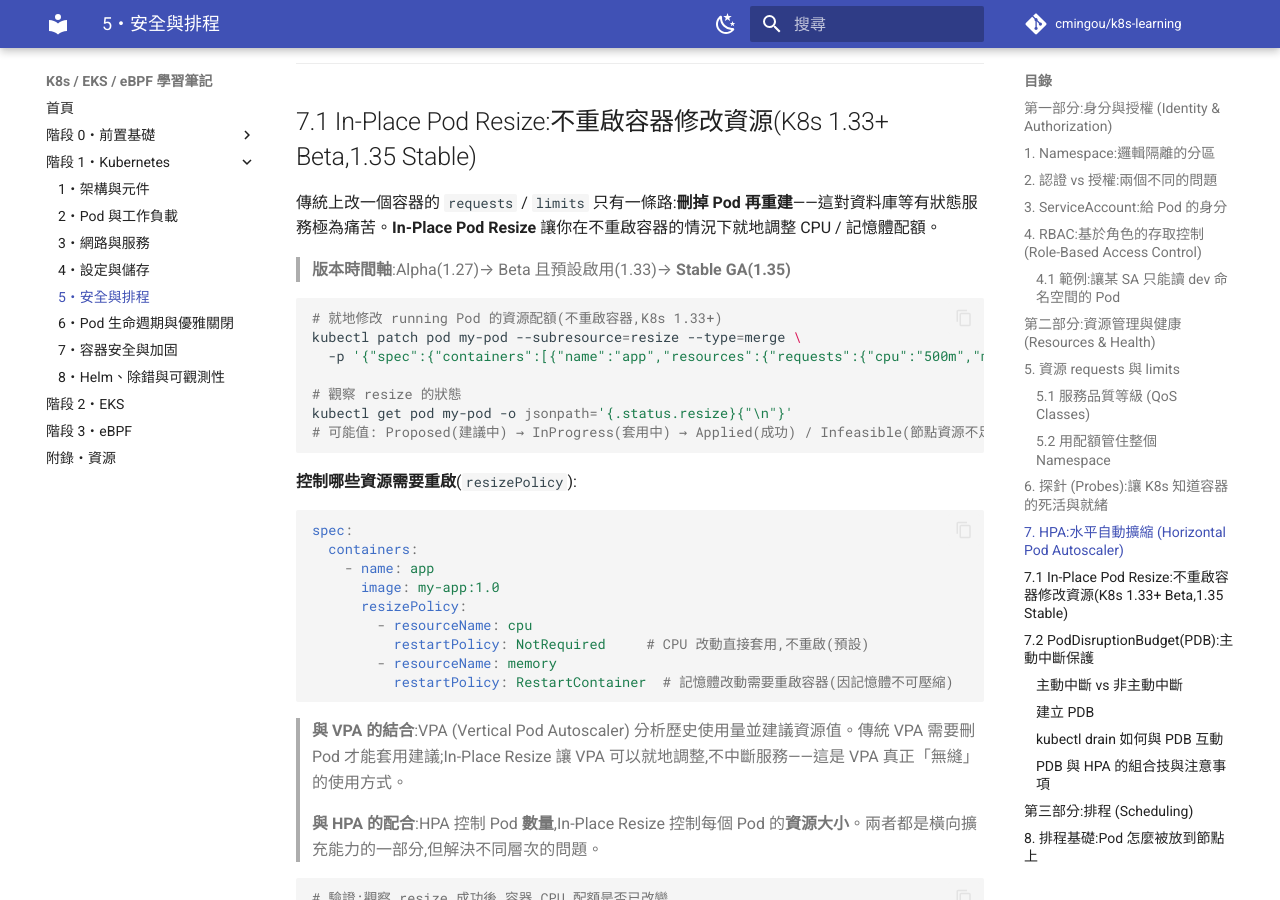
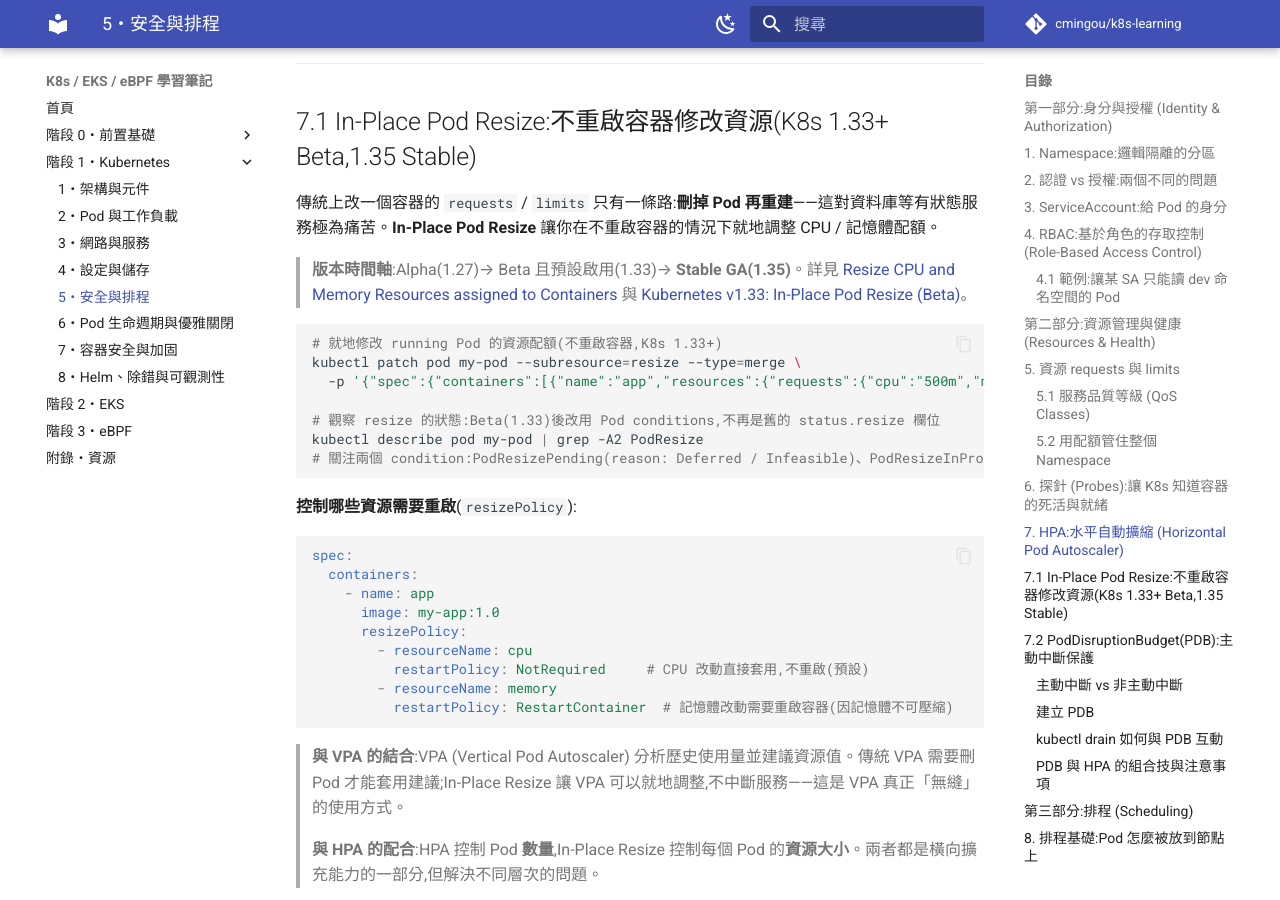
Before and after one commit to cmingou/k8s-learning, an MkDocs documentation site: the page built from docs/01-kubernetes/05-security-scheduling.md, in a window 1280 px wide and 900 px high, scrolled down 6697 px. Built offline with MkDocs 1.6.1 and Material for MkDocs 9.7.7, drawn with Linux system fonts in a browser that asks for light colours; comment, search, counter and statistics services are not loaded.

Commit message:
本輪查證修正:控制器 watch 對象、kube-proxy 模式時效性、EBS StorageClass、RBAC 錨點、Pod Resize API、EKS 降版能力、eBPF 指令上限
- 架構章節:修正「控制器直接 watch etcd」為「controller-manager/scheduler 只 watch API Server」,並與既有 mermaid 圖與 hub 原則一致(kubernetes.io/docs/concepts/overview/kubernetes-api/)
- 架構章節:kube-proxy 模式補充 IPVS 於 v1.35 起 deprecated、nftables 已於 v1.33 GA 為官方建議方向(kubernetes.io/docs/reference/networking/virtual-ips/#proxy-modes)
- 設定與儲存章節:StorageClass 範例改用 CSI provisioner ebs.csi.aws.com,並註明 in-tree kubernetes.io/aws-ebs 已於 v1.27 移除(kubernetes.io/docs/concepts/storage/storage-classes/#aws-ebs)
- 安全與排程章節:修正失效的 RBAC Good Practices 錨點連結(#hardening);In-Place Pod Resize 狀態查詢改用 Beta/Stable 後的 PodResizePending/PodResizeInProgress conditions,取代已被取代的 status.resize 欄位
- EKS 章節:控制平面降版說明更新為支援 7 天內原地 rollback(docs.aws.amazon.com/eks/latest/userguide/rollback-cluster.html),非僅能重建叢集
- eBPF 章節:修正 5.2 版指令上限放寬的敘述,補充「僅放寬特權程式,非特權程式仍受 4096 條上限」的重要區分(docs.kernel.org/bpf/bpf_design_QA.html)

Co-Authored-By: Claude Sonnet 5 <noreply@anthropic.com>
Claude-Session: https://claude.ai/code/session_01Gyi6JxRFKYUZ6MG6WaSQw4

````diff
--- a/docs/01-kubernetes/05-security-scheduling.md
+++ b/docs/01-kubernetes/05-security-scheduling.md
@@ -65,7 +65,7 @@ spec:
       image: my-app:1.0
 ```
 
-> 安全建議:**不要讓應用 Pod 用 default SA 並給它過大權限。** 為需要呼叫 API 的應用建專屬 SA,只授予剛好夠用的權限(最小權限原則)。不需要呼叫 API 的 Pod,可關掉自動掛 token(`automountServiceAccountToken: false`)——這是[官方 RBAC Good Practices](https://kubernetes.io/docs/concepts/security/rbac-good-practices/#workload-creation-permission)明確建議的加固手法。
+> 安全建議:**不要讓應用 Pod 用 default SA 並給它過大權限。** 為需要呼叫 API 的應用建專屬 SA,只授予剛好夠用的權限(最小權限原則)。不需要呼叫 API 的 Pod,可關掉自動掛 token(`automountServiceAccountToken: false`)——這是[官方 RBAC Good Practices](https://kubernetes.io/docs/concepts/security/rbac-good-practices/#hardening)明確建議的加固手法。
 
 ---
 
@@ -288,16 +288,16 @@ kubectl get hpa -w               # 觀察副本數隨負載變化
 
 傳統上改一個容器的 `requests` / `limits` 只有一條路:**刪掉 Pod 再重建**——這對資料庫等有狀態服務極為痛苦。**In-Place Pod Resize** 讓你在不重啟容器的情況下就地調整 CPU / 記憶體配額。
 
-> **版本時間軸**:Alpha(1.27)→ Beta 且預設啟用(1.33)→ **Stable GA(1.35)**
+> **版本時間軸**:Alpha(1.27)→ Beta 且預設啟用(1.33)→ **Stable GA(1.35)**。詳見 [Resize CPU and Memory Resources assigned to Containers](https://kubernetes.io/docs/tasks/configure-pod-container/resize-container-resources/) 與 [Kubernetes v1.33: In-Place Pod Resize (Beta)](https://kubernetes.io/blog/2025/05/16/kubernetes-v1-33-in-place-pod-resize-beta/)。
 
 ```bash
 # 就地修改 running Pod 的資源配額(不重啟容器,K8s 1.33+)
 kubectl patch pod my-pod --subresource=resize --type=merge \
   -p '{"spec":{"containers":[{"name":"app","resources":{"requests":{"cpu":"500m","memory":"512Mi"},"limits":{"cpu":"1","memory":"1Gi"}}}]}}'
 
-# 觀察 resize 的狀態
-kubectl get pod my-pod -o jsonpath='{.status.resize}{"\n"}'
-# 可能值: Proposed(建議中) → InProgress(套用中) → Applied(成功) / Infeasible(節點資源不足)
+# 觀察 resize 的狀態:Beta(1.33)後改用 Pod conditions,不再是舊的 status.resize 欄位
+kubectl describe pod my-pod | grep -A2 PodResize
+# 關注兩個 condition:PodResizePending(reason: Deferred / Infeasible)、PodResizeInProgress
 ```
 
 **控制哪些資源需要重啟**(`resizePolicy`):
````
Also changed, not shown: docs/01-kubernetes/01-architecture.md (+2 -2 lines), docs/01-kubernetes/04-config-storage.md (+3 -1 lines), docs/02-eks/README.md (+1 -1 lines), docs/03-ebpf/README.md (+2 -2 lines).
